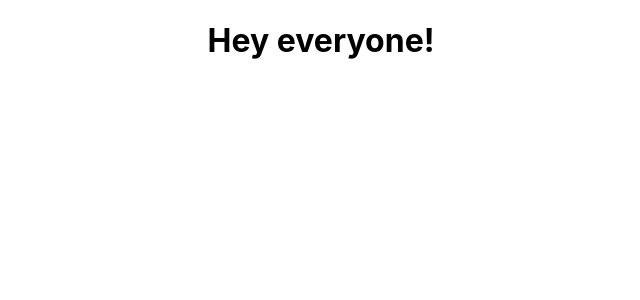
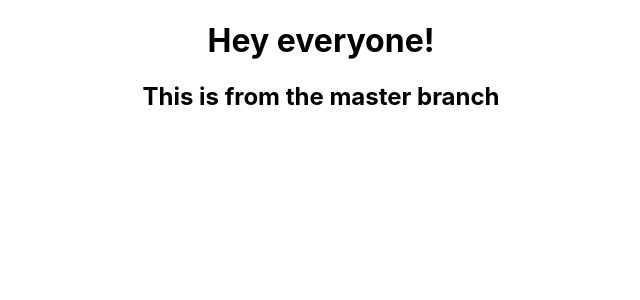
Before and after one commit to Majestic1992/practice, a React (Create React App) app: page / in a window 1280 px wide. Shown: the top 300 px of the page, without its empty margins (319-959 px from the left). Built offline with nearby package versions, Linux system fonts and the light colour scheme.

Commit message:
First change

```diff
--- a/src/App.js
+++ b/src/App.js
@@ -1,9 +1,11 @@
 import "./App.css";
+import Master from "./components/Master";
 
 function App() {
   return (
     <div className="App">
       <h1>Hey everyone!</h1>
+      <Master />
     </div>
   );
 }
--- /dev/null
+++ b/src/components/Master.js
@@ -0,0 +1,11 @@
+import React from "react";
+
+const Master = () => {
+  return (
+    <div>
+      <h2>This is from the master branch</h2>
+    </div>
+  );
+};
+
+export default Master;
```
